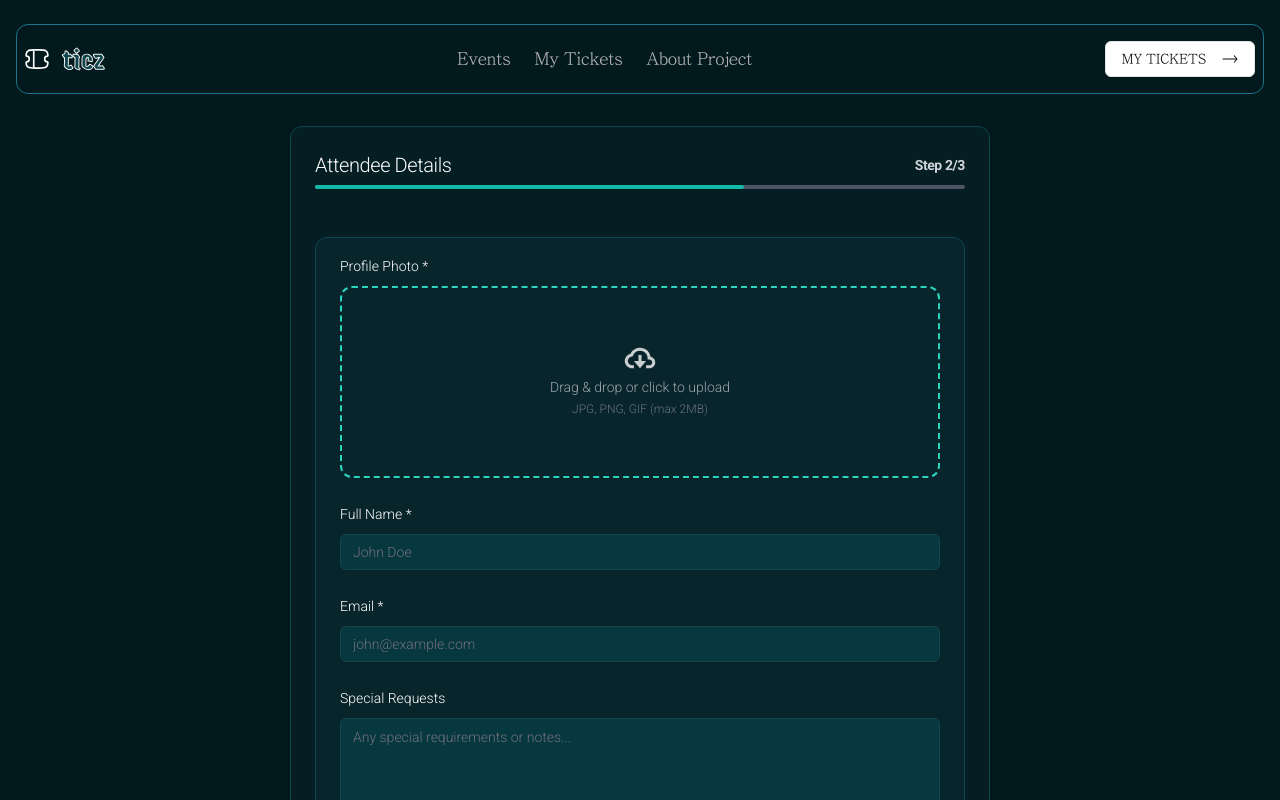
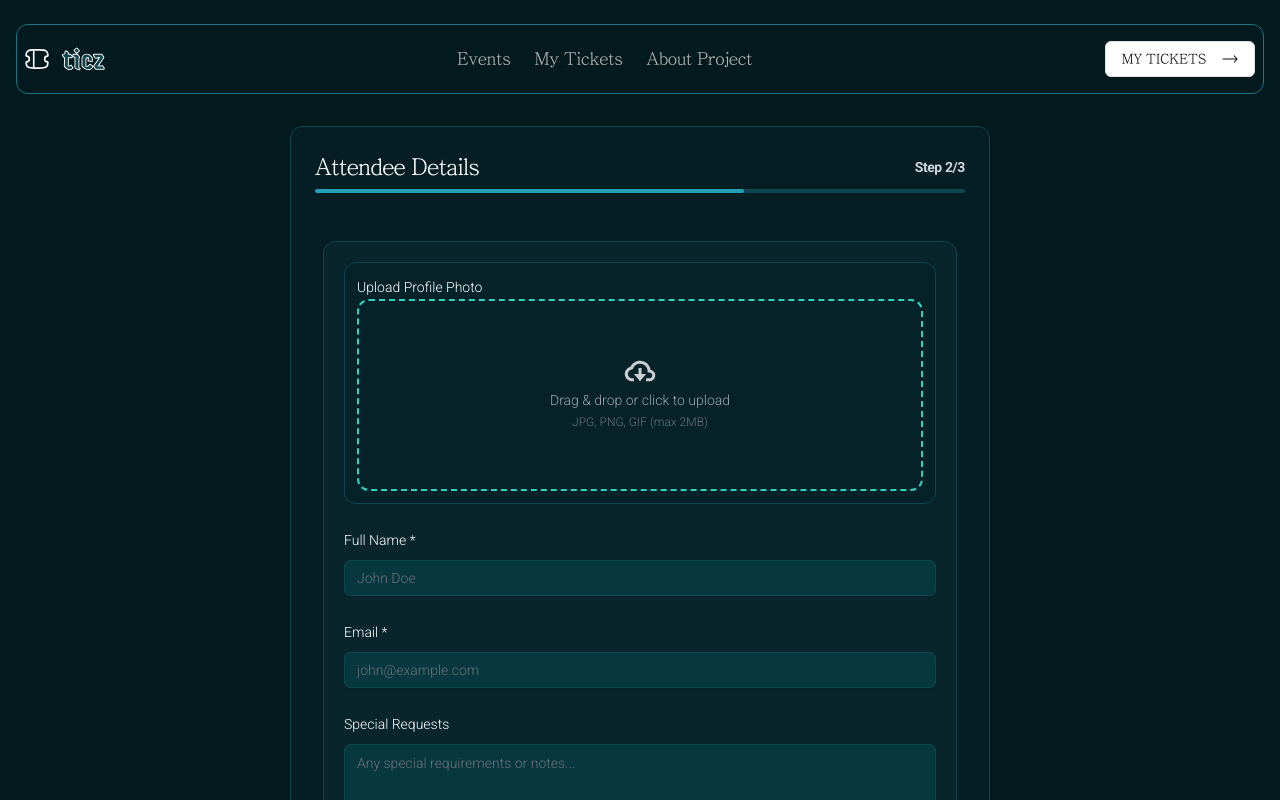
Before and after one commit to Davidson3556/hng12_stage3, a Next.js app: page / in a window 1280 px wide. Both pictures are taken after a click on the button "Next". Shown: the top 800 px of the page. Built offline with nearby package versions, Linux system fonts and the light colour scheme; a web font is replaced by a local one.

Commit message:
modify registration page

```diff
--- a/src/components/LandingPage.tsx
+++ b/src/components/LandingPage.tsx
@@ -3,14 +3,9 @@ import {
   Card,
   CardHeader,
   CardTitle,
-  CardDescription,
   CardContent,
-  CardFooter,
 } from "@/components/ui/card";
 import { Button } from "@/components/ui/button";
-import { Input } from "@/components/ui/input";
-import { Label } from "@/components/ui/label";
-import { RadioGroup, RadioGroupItem } from "@/components/ui/radio-group";
 import { useTicketStore } from "@/store";
 
 const ticketOptions = [
--- a/src/components/RegistrationForm.tsx
+++ b/src/components/RegistrationForm.tsx
@@ -129,23 +129,23 @@ export const RegistrationForm = () => {
       >
   <Card className="reg_card2">
             <CardHeader>
-          <CardTitle className="flex items-center justify-between">
-            <h2 className="text-lg md:text-xl font-normal text-[#FFFFFF]">Attendee Details</h2>
-            <span className="text-xs md:text-sm text-gray-300">Step 2/3</span>
+          <CardTitle className="cardtitle1">
+            <h1 className="h1">Attendee Details</h1>
+            <span className="span1">Step 2/3</span>
           </CardTitle>
-          <div className="relative w-full bg-gray-600 h-1 mt-2 rounded">
+          <div className="progress">
             <div
-              className="absolute left-0 top-0 h-full bg-teal-500 rounded transition-all duration-300"
+              className="progress_bar"
               style={{ width: '66%' }}
             />
           </div>
         </CardHeader>
 
-        <CardContent className="border border-[#0E464F] bg-[#08252B] m-4 md:m-6 rounded-xl">
-          <div className="space-y-6 p-4">
+        <CardContent>
+          <div className="space-y-6 p-5 body_card">
             {/* Image Upload Section */}
-            <div className="space-y-2">
-              <label className="text-white text-sm">Profile Photo *</label>
+            <div className="p-3 border border-[#0E464F]  bg-[#052228]  md:m- rounded-xl ">
+              <label className="text-white text-sm">Upload Profile Photo</label>
               <div
                 onClick={() => fileInputRef.current?.click()}
                 onDragOver={(e) => {
```
